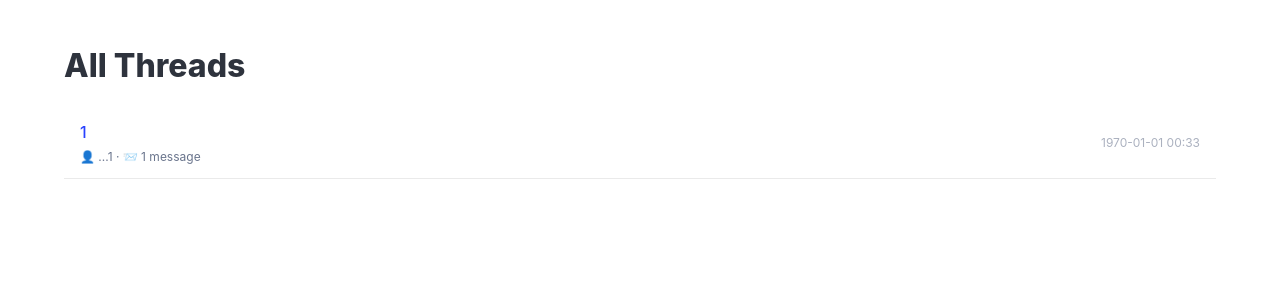
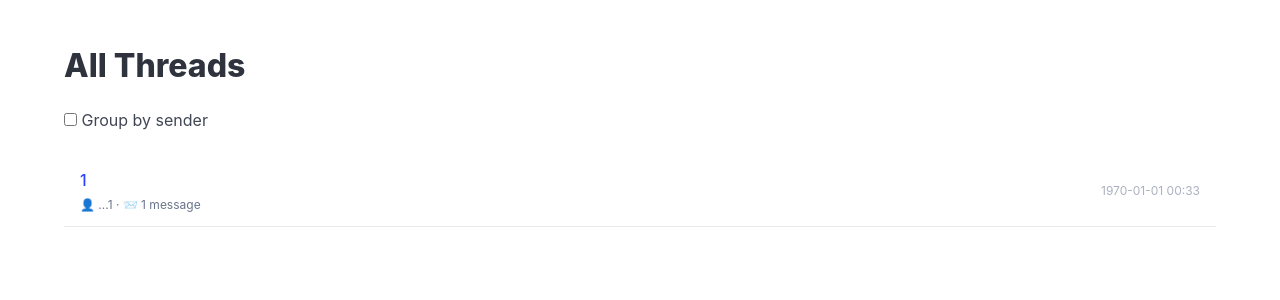
Before and after one commit to malekoa/llm-ta, a PHP site: template dashboard/views/dashboard/thread_list.php in a window 1280 px wide. Shown: the top 300 px of the page. Run offline with PHP 8.4, Linux system fonts and the light colour scheme; the template is opened without the code that fills it: most values are stand-ins (such as "Sample title", 1, 10 or a date in 2020); some libraries are stand-ins or nearby versions.

Commit message:
add "Group by sender" toggle to thread list view

```diff
--- a/dashboard/views/dashboard/thread_list.php
+++ b/dashboard/views/dashboard/thread_list.php
@@ -1,13 +1,17 @@
-<style>
-    .list-item:hover {
-        background-color: #fafafa;
-        transition: background-color 0.2s ease;
-    }
-</style>
-<section class="section">
+<section class="section" x-data="{ groupBySender: false }">
     <div class="container">
         <h1 class="title">All Threads</h1>
 
+        <!-- Group by Sender Toggle -->
+        <div class="mb-5 field">
+            <label class="checkbox">
+                <input type="checkbox" x-model="groupBySender">
+                Group by sender
+            </label>
+        </div>
+
+        <!-- Thread List -->
+        <template x-if="!groupBySender">
             <div class="list">
                 <?php foreach ($threads as $thread): ?>
                     <?php
@@ -18,7 +22,6 @@
                         class="is-flex is-justify-content-space-between is-align-items-center px-4 py-3 list-item"
                         href="/thread?thread_id=<?= htmlspecialchars($thread["thread_id"]) ?>"
                         style="border-bottom: 1px solid #eaeaea;">
-
                         <div>
                             <div class="has-text-weight-medium">
                                 <?= htmlspecialchars($thread["thread_id"]) ?>
@@ -35,5 +38,47 @@
                     </a>
                 <?php endforeach; ?>
             </div>
+        </template>
+
+        <template x-if="groupBySender">
+            <div class="list">
+                <?php
+                $grouped = [];
+                foreach ($threads as $thread) {
+                    $sender = $thread["sender_id"] ?? "Unknown";
+                    $grouped[$sender][] = $thread;
+                }
+                ksort($grouped);
+                ?>
+
+                <?php foreach ($grouped as $sender_id => $sender_threads): ?>
+                    <div class="mb-4 box">
+                        <p class="mb-2 has-text-weight-bold">
+                            👤 <?= $sender_id === "Unknown" ? "Unknown sender" : "..." . substr($sender_id, -8) ?>
+                        </p>
+
+                        <?php foreach ($sender_threads as $thread): ?>
+                            <a
+                                class="is-flex is-justify-content-space-between is-align-items-center px-4 py-3 list-item"
+                                href="/thread?thread_id=<?= htmlspecialchars($thread["thread_id"]) ?>"
+                                style="border-bottom: 1px solid #eaeaea;">
+                                <div>
+                                    <div class="has-text-weight-medium">
+                                        <?= htmlspecialchars($thread["thread_id"]) ?>
+                                    </div>
+                                    <div class="mt-1 is-size-7 has-text-grey">
+                                        📨 <?= $thread["message_count"] ?> message<?= $thread["message_count"] === 1 ? '' : 's' ?>
+                                    </div>
+                                </div>
+
+                                <div class="is-size-7 has-text-grey-light">
+                                    <?= date("Y-m-d H:i", $thread["latest_time"]) ?>
+                                </div>
+                            </a>
+                        <?php endforeach; ?>
+                    </div>
+                <?php endforeach; ?>
+            </div>
+        </template>
     </div>
 </section>
```
Lines whose indentation alone changed are shown as unchanged.
